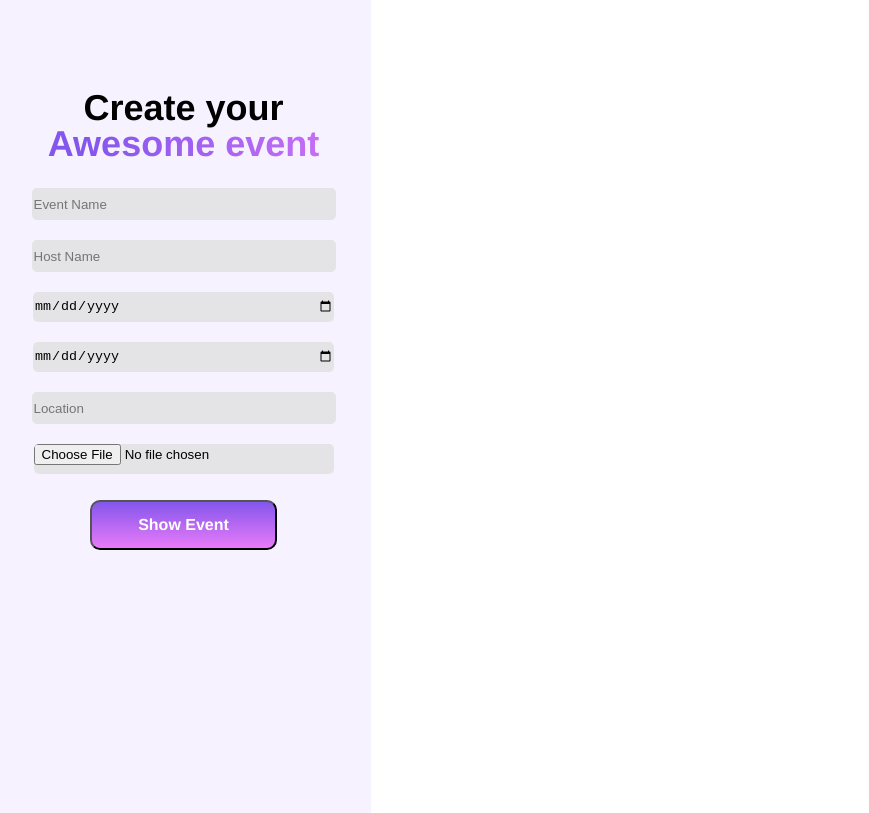
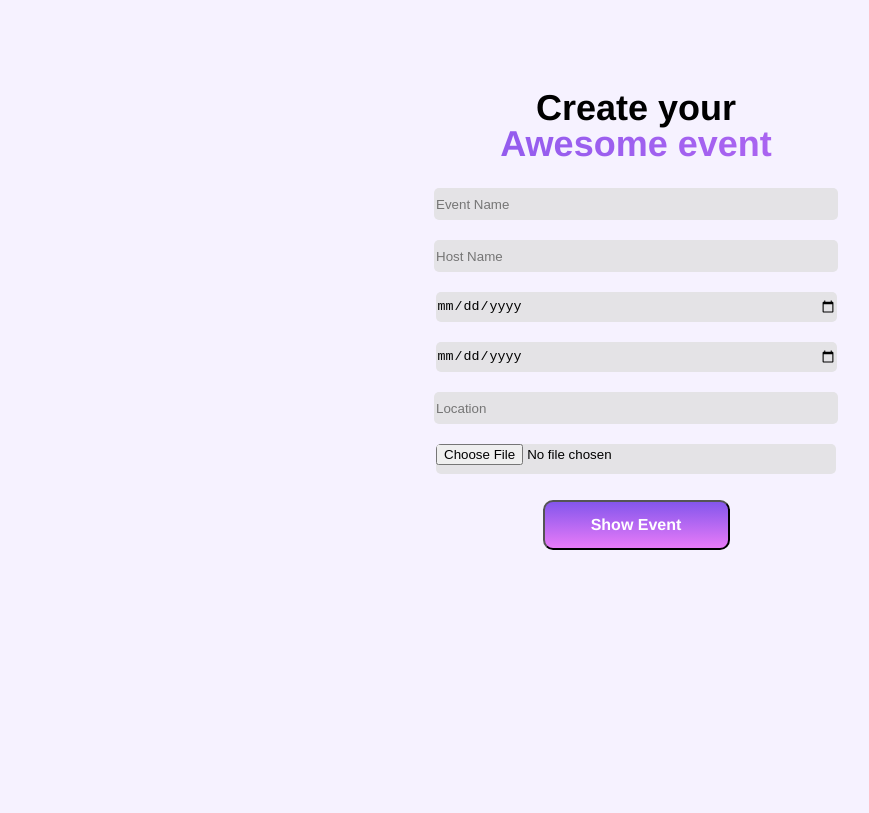
Before and after one commit to agusting19/Envited-TA, a React (Vite) app: page /create in a window 1280 px wide. Shown: the whole page, without its empty margins (4-873 px from the left). Built offline with nearby package versions, Linux system fonts and the light colour scheme.

Commit message:
little bug fixed

```diff
--- a/src/pages/CreateEvent/createEvent.module.css
+++ b/src/pages/CreateEvent/createEvent.module.css
@@ -1,7 +1,6 @@
 .container {
   display: flex;
   flex-direction: column;
-  width: 375px;
   height: 813px;
   overflow-y: scroll;
   background: #f6f2ff;
@@ -28,7 +27,8 @@
   display: flex;
   flex-wrap: wrap;
   justify-content: center;
-  margin-top: 16px;
+  margin: 16px auto;
+  max-width: 500px;
 }
 
 .form__input {
```
